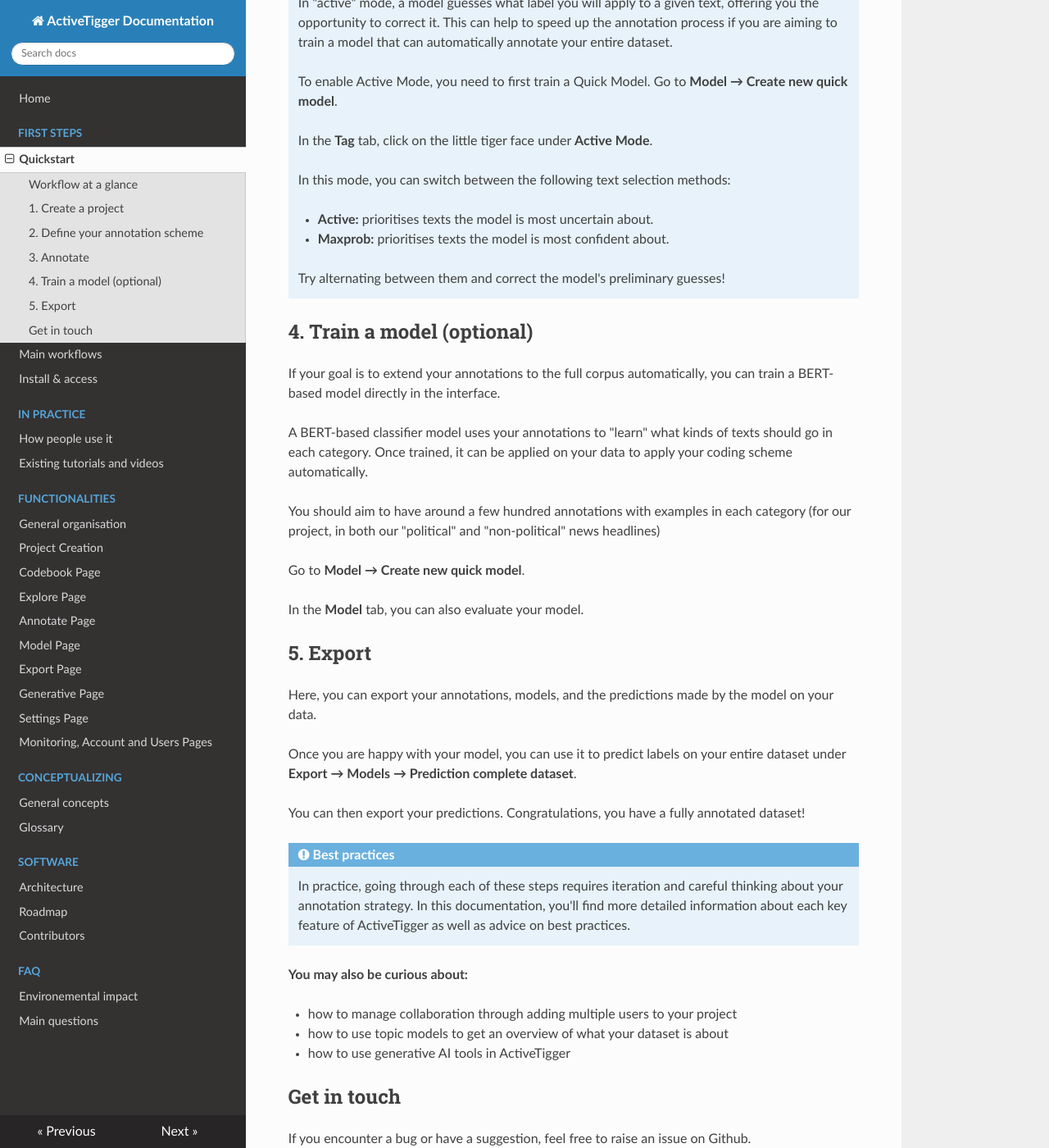
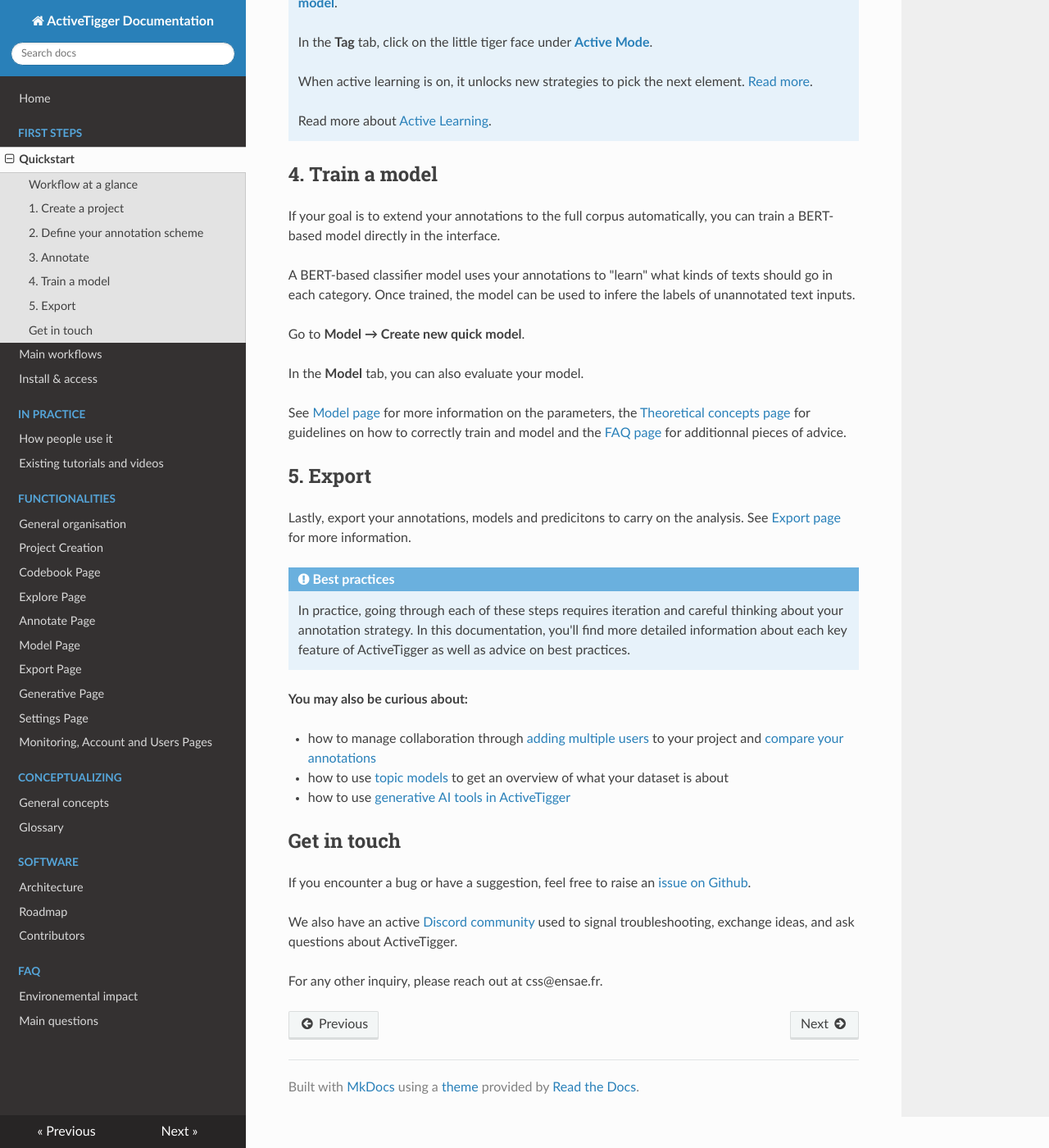
Before and after one commit to activetigger/documentation, an MkDocs documentation site: the page built from docs/quickstart/quickstart.md, in a window 1280 px wide and 1400 px high, scrolled down 3428 px. Shown: the whole window at 82% size. Built offline with MkDocs 1.6.1, drawn with Linux system fonts in a browser that asks for light colours; nearby versions of some CDN libraries; some of the changed text lies outside the part shown.

Commit message:
update and add links to other pages

```diff
--- a/docs/quickstart/quickstart.md
+++ b/docs/quickstart/quickstart.md
@@ -22,19 +22,17 @@
 
 <div class="img"><img src="../../img/quickstart/steps.svg"/></div>
 
-**1. Create a project → 2. Define your annotation scheme → 3. Annotate → 4. (Optional) Train a model → 5. Export your results**
-
 **What you'll need before starting:**
 
-- An access to Active Tigger account
-- A web browser through which you can access ActiveTigger either on a server or by running it locally on your computer
+- A web browser through which you can access ActiveTigger either on a server or by running it locally on your computer (see [installation](../software/installation.md)).
+- An Active Tigger account.
 - A tabular dataset (CSV, XLSX, or Parquet) where each row is a text unit to annotate.
 
 **That's it!**
 
 ## 1. Create a project
 
-Go to the **New Project** screen and fill in:
+Go to the [**New Project**](../functionalities/project-creation.md) screen and fill in:
 
 - **Project name** — A unique name for your project
 - **Load dataset from disk** — Upload your CSV, XLSX, or Parquet file, with each text element in a separate row
@@ -50,36 +48,35 @@
 - **Test set:** a held-out sample used later to evaluate your model. Not required to get started.
 
 !!! tip "Example"
-    For our example with political/non-political headlines, let's import 8000 text elements in our training dataset (that does not mean we are going to annotate all of them - see here for how to determine how many elements to import).
+    For our example with political/non-political headlines, let's import 8000 text elements in our training dataset (that does not mean we are going to annotate all of them - [FAQ - how many rows to import?](../faq/faq.md#how-large-should-my-different-sets-be)).
 
 ## 2. Define your annotation scheme
 
-Under the **Codebook** tab, we can go to the next step: defining our labels.
+Under the [**Codebook** tab](../functionalities/codebook.md), we can go to the next step: defining our labels.
 
 A coding scheme is the set of labels you'll use to annotate. One scheme is created by default.
 
-Click **New label**, type your label name, and press **+**. Repeat for each label.
+Click **New label**, type your label name, and click <span class="icon">![](../img/icons/plus.svg)</span>. Repeat for each label.
 
-In our example, let's create two labels: "political" and "non-political".
+In our example, we create two labels: "political" and "non-political".
 
-> Consider writing a short codebook (Project → Codebook tab) explaining how to distinguish labels, especially if you work with collaborators.
+Consider writing a short [codebook](../functionalities/codebook.md#guidelines) explaining how to distinguish labels, especially if you work with collaborators.
 
 ## 3. Annotate
 
 Next, let's start annotating!
 
-Go to the **Tag** tab. The interface shows you one text at a time. Read it, click the appropriate label, and move on. ActiveTigger picks the next element automatically.
+Go to the [**Tag** tab](../functionalities/annotate.md). The interface shows you one text at a time. Read it, click the appropriate label, and move on. ActiveTigger picks the next element automatically.
 
 **Selection modes:**
 
 - **Random** (recommended to start): picks elements at random.
 - **Fixed:** follows the original order of your dataset.
-- **Keyboard shortcuts:** press the number key corresponding to a label to annotate without clicking.
 
 **You can also:**
 
 - Add a comment to any annotation (useful for edge cases)
-- Go back to re-annotate the previous element
+- Go back to re-annotate previous elements
 - Skip an element to return to it later
 
 !!! info "Active Learning"
@@ -88,38 +85,30 @@
 
     In "active" mode, a model guesses what label you will apply to a given text, offering you the opportunity to correct it. This can help to speed up the annotation process if you are aiming to train a model that can automatically annotate your entire dataset.
 
-    To enable Active Mode, you need to first train a Quick Model. Go to **Model → Create new quick model**.
+    To enable Active Mode, you need to first train a Quick Model. Go to [**Model → Create new quick model**](../functionalities/model.md#quick-models).
 
-    In the **Tag** tab, click on the little tiger face under **Active Mode**.
+    In the **Tag** tab, click on the little tiger face under [**Active Mode**](../functionalities/annotate.md#active-learning-in-practice).
 
-    In this mode, you can switch between the following text selection methods:
+    When active learning is on, it unlocks new strategies to pick the next element. [Read more](../functionalities/annotate.md#selecting-text-inputs-to-annotate).
 
-    - **Active:** prioritises texts the model is most uncertain about.
-    - **Maxprob:** prioritises texts the model is most confident about.
-
-    Try alternating between them and correct the model's preliminary guesses!
+    Read more about [Active Learning](../theoretical-concepts/index.md#what-is-active-learning).
 
 
-## 4. Train a model (optional)
+## 4. Train a model
 
 If your goal is to extend your annotations to the full corpus automatically, you can train a BERT-based model directly in the interface.
 
-A BERT-based classifier model uses your annotations to "learn" what kinds of texts should go in each category. Once trained, it can be applied on your data to apply your coding scheme automatically.
-
-You should aim to have around a few hundred annotations with examples in each category (for our project, in both our "political" and "non-political" news headlines)
+A BERT-based classifier model uses your annotations to "learn" what kinds of texts should go in each category. Once trained, the model can be used to infere the labels of unannotated text inputs.
 
 Go to **Model → Create new quick model**.
 
 In the **Model** tab, you can also evaluate your model.
 
+See [Model page](../functionalities/model.md#bertmodel) for more information on the parameters, the [Theoretical concepts page](../theoretical-concepts/index.md#training-bert-models) for guidelines on how to correctly train and model and the [FAQ page](../faq/faq.md#how-many-annotations-do-i-need) for additionnal pieces of advice.
+
 ## 5. Export
 
-Here, you can export your annotations, models, and the predictions made by the model on your data.
-
-Once you are happy with your model, you can use it to predict labels on your entire dataset under **Export → Models → Prediction complete dataset**.
-
-You can then export your predictions. Congratulations, you have a fully annotated dataset!
-
+Lastly, export your annotations, models and predicitons to carry on the analysis. See [Export page](../functionalities/export.md) for more information.
 
 !!! info "Best practices"
 
@@ -128,12 +117,14 @@
 
 **You may also be curious about:**
 
-- how to manage collaboration through adding multiple users to your project
-- how to use topic models to get an overview of what your dataset is about
-- how to use generative AI tools in ActiveTigger
+- how to manage collaboration through [adding multiple users](../functionalities/monitoring-account-and-users.md) to your project and [compare your annotations](../functionalities/annotate.md#curate)
+- how to use [topic models](../functionalities/explore.md#topic-model) to get an overview of what your dataset is about
+- how to use [generative AI tools in ActiveTigger](../functionalities/generative.md)
 
 ## Get in touch
 
-If you encounter a bug or have a suggestion, feel free to raise an issue on Github.
+If you encounter a bug or have a suggestion, feel free to raise an [issue on Github](https://github.com/activetigger/activetigger/issues).
 
-We also have an active Discord community used to signal troubleshooting, exchange ideas, and ask questions about ActiveTigger. Please reach out at css@ensae.fr.
+We also have an active [Discord community](https://discord.gg/3uNnjw2k) used to signal troubleshooting, exchange ideas, and ask questions about ActiveTigger.
+
+For any other inquiry, please reach out at css@ensae.fr.
```
